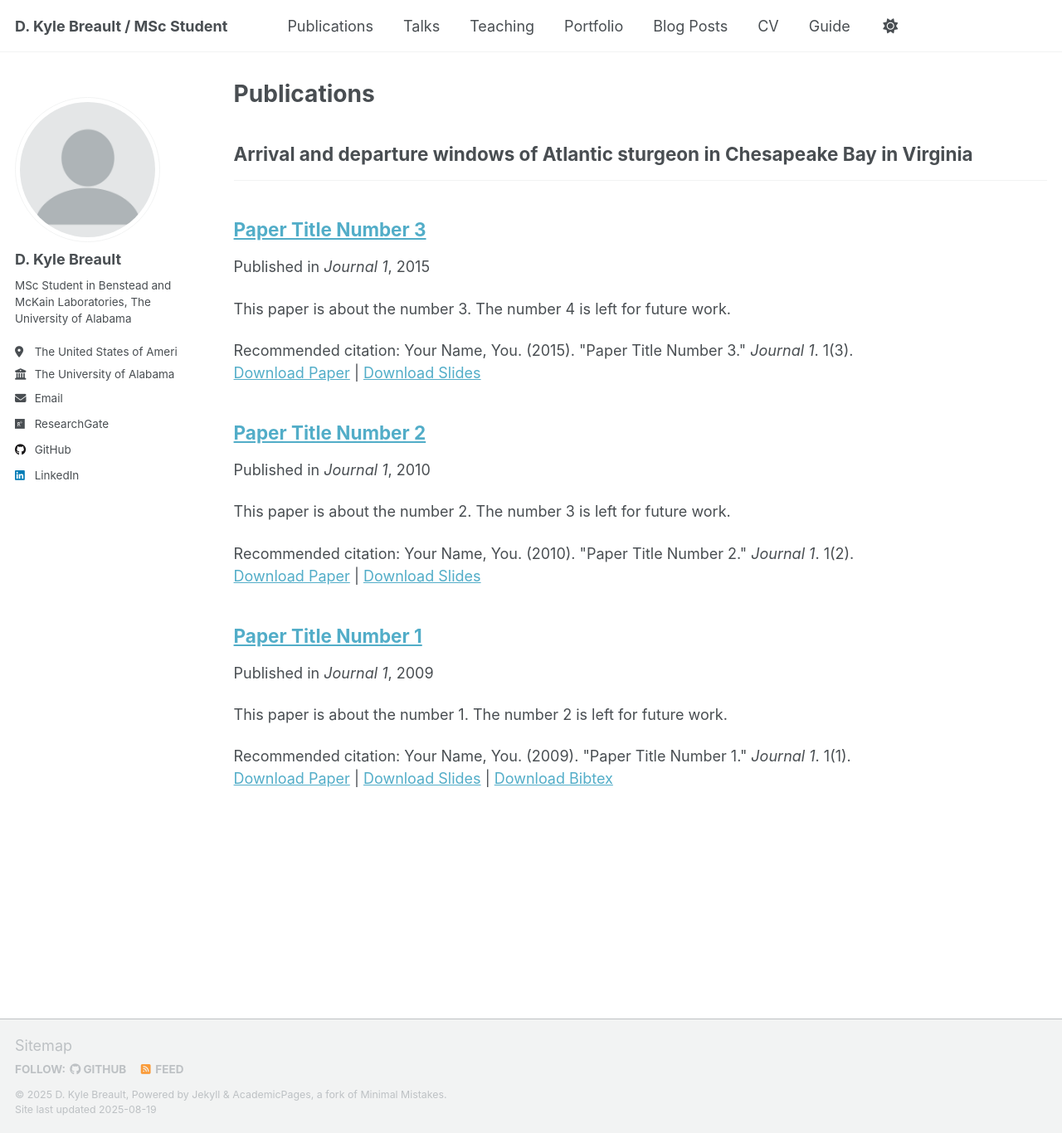
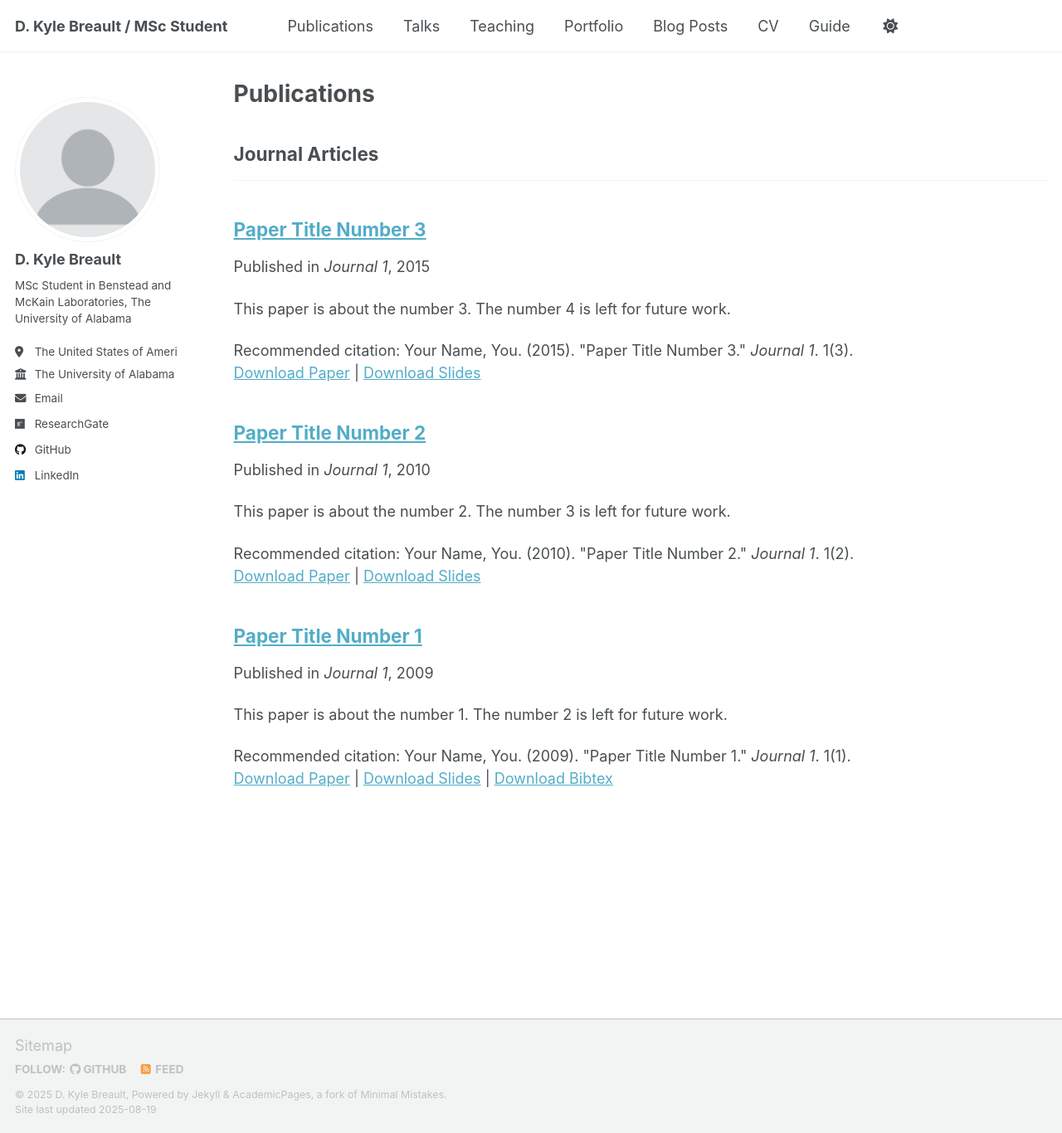
Before and after one commit to KyleBreault/.github.io, a Jekyll site: the page built from _pages/publications.html, in a window 1280 px wide and 1366 px high. Shown: the whole window at 83% size. Built offline with Jekyll 4.4.1, drawn with Linux system fonts in a browser that asks for light colours; a script that is not in the unit is left out.

Commit message:
Update _config.yml

```diff
--- a/_config.yml
+++ b/_config.yml
@@ -83,10 +83,9 @@ publication_category:
  # books:
   #  title: 'Books'
   manuscripts:
-    title: 'Arrival and departure windows of Atlantic sturgeon in Chesapeake Bay in Virginia'
+    title: 'Journal Articles'
   techincal reports:
-    title: 'Spatiotemporal distributions of species detected within the Virginia’s offshore lease areas. Volume 1: the Sandbridge Shoal Marine Minerals Lease Area. Sterling (VA): U.S'
-    title: 'Spatiotemporal distributions of species detected within the Virginia’s offshore lease areas. Volume 2: the Virginia wind energy lease area OCS A-0483. Sterling (VA): U.S'
+    title: 'Techincal Reports'
   #conferences:
    # title: 'Conference Papers'
 
```
